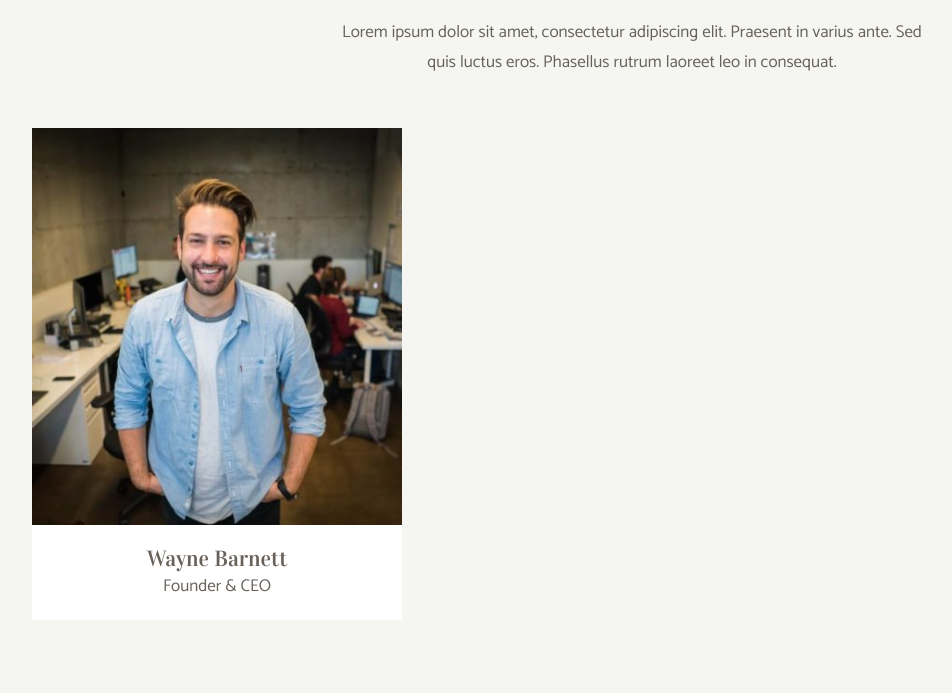
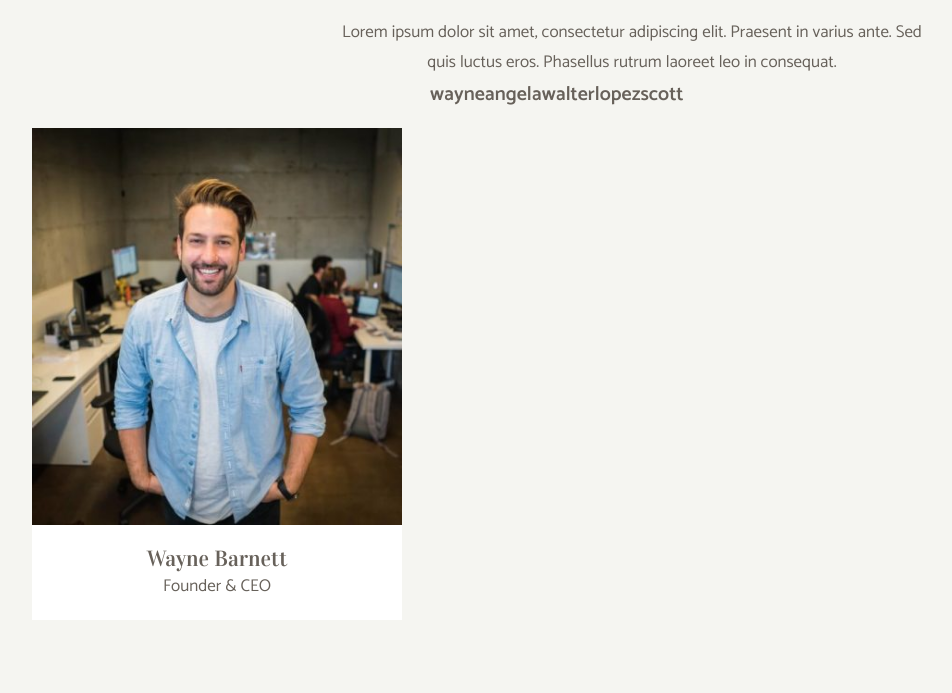
Before and after one commit to Vincedinardo21/js-our-team, a plain HTML site: page index.html in a window 1280 px wide. Shown: the part 107-800 px from the top of the page, without its empty margins (8-960 px from the left). Drawn offline with Linux system fonts and the light colour scheme.

Commit message:
test nomi

```diff
--- a/index.html
+++ b/index.html
@@ -54,5 +54,8 @@
         </div>
       </div>
     </section>
+
+    <!-- Script -->
+    <script src="myscript.js"></script>
   </body>
 </html>
--- /dev/null
+++ b/myscript.js
@@ -0,0 +1,15 @@
+// Variabili
+let myContainer = document.querySelector(".team-container");
+let content = document.createElement("h3");
+
+
+const card = {
+    "immagine": [],
+    "nome": ["wayne", "angela", "walter", "lopez", "scott", "barbara"],
+    "ruolo": []
+};
+
+for(let i = 0; i < 5; i++){
+    content.append(card.nome[i]);
+    myContainer.append(content);
+}
```
